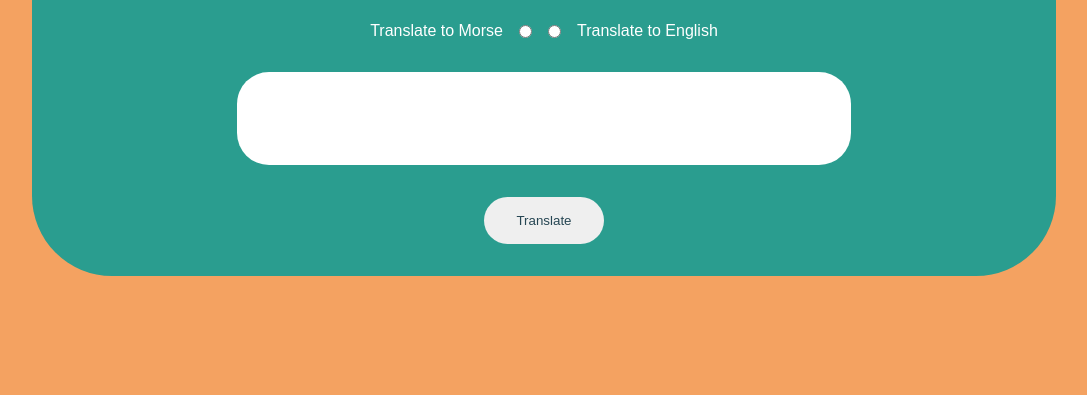
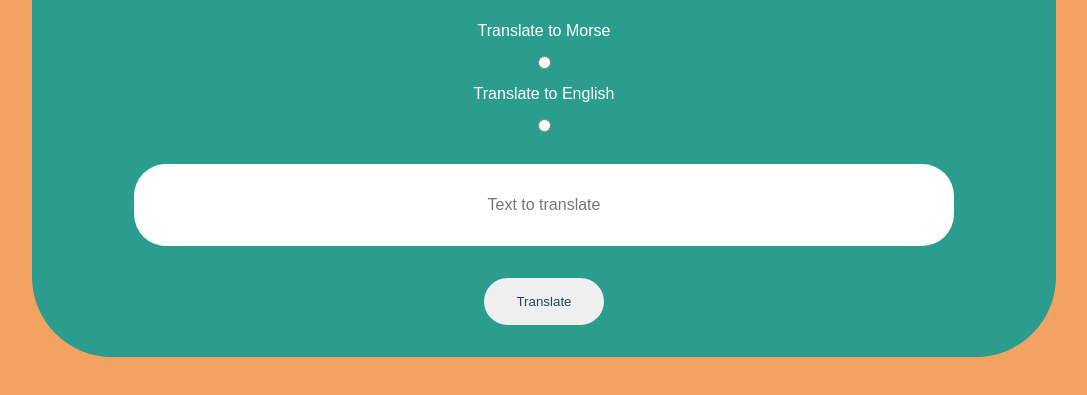
Before and after one commit to joebrentnall25/morse-translator, a website with bundled scripts: page index.html in a window 1280 px wide. Both pictures are taken after a click on the button "Translate". Shown: the part 159-554 px from the top of the page, without its empty margins (96-1183 px from the left). Built offline with nearby package versions, Linux system fonts and the light colour scheme.

Commit message:
more fixes commit

```diff
--- a/assets/styles/pages/index.scss
+++ b/assets/styles/pages/index.scss
@@ -17,11 +17,12 @@ body {
             border-radius: 5rem;
             h1 {
                 margin: 2rem 0;
+                text-align: center;
             }
             #form__translate-input {
-                width: 60%;
+                width: 80%;
                 padding: 2rem;
-                font-size: 25px;
+                font-size: 16px;
                 text-align: center;
                 margin: 2rem 0;
                 border-radius: 2rem;
@@ -37,7 +38,7 @@ body {
             }
             .form__radio-container {
                 display: flex;
-                flex-direction: row;
+                flex-direction: column;
                 justify-content: center;
                 align-items: center;
                 gap: 1rem;
--- a/index.html
+++ b/index.html
@@ -14,11 +14,10 @@
             <div class="form__radio-container">
                 <label for="toMorse" id="form__translate--toMorse">Translate to Morse</label>
                 <input type="radio" name="translateTo" id="form__toMorse" value="toMorse">
+                <label for="form__toEnglish">Translate to English</label>
                 <input type="radio" id="form__translate--toEnglish" name="translateTo" id="toEnglish" value="toEnglish">
-                <label for="form__toEnglish">Translate to English</label>
-
             </div>
-            <input type="text" id="form__translate-input" name="text">
+            <input type="text" id="form__translate-input" name="text" placeholder="Text to translate">
             <button type="button" id="form__translate-btn" class="">Translate</button>
         </form>
     </div>
--- a/index.js
+++ b/index.js
@@ -16,7 +16,6 @@ export const translate = (word, option) => {
         const charArr = word.split("/");
         for (let i = 0; i<charArr.length; i++){
             const letter = charArr[i].split(' ');
-            console.log(letter)
             for (let i=0; i<letter.length; i++){
                 translatedArr.push(translateSingleMorseToEnglish(letter[i]));
             }
@@ -62,7 +61,8 @@ document.getElementById('form__translate-btn').addEventListener('click', () => {
         text.value = outputText;
     }
     else {
-        const outputText = translate(text.value,0);
+        const textLowerCase = text.value.toLowerCase();
+        const outputText = translate(textLowerCase,0);
         text.value = outputText
     }
 })
```
Also changed, not shown: assets/styles/pages/index.css, dist/index.dev.js (added), style.css.
